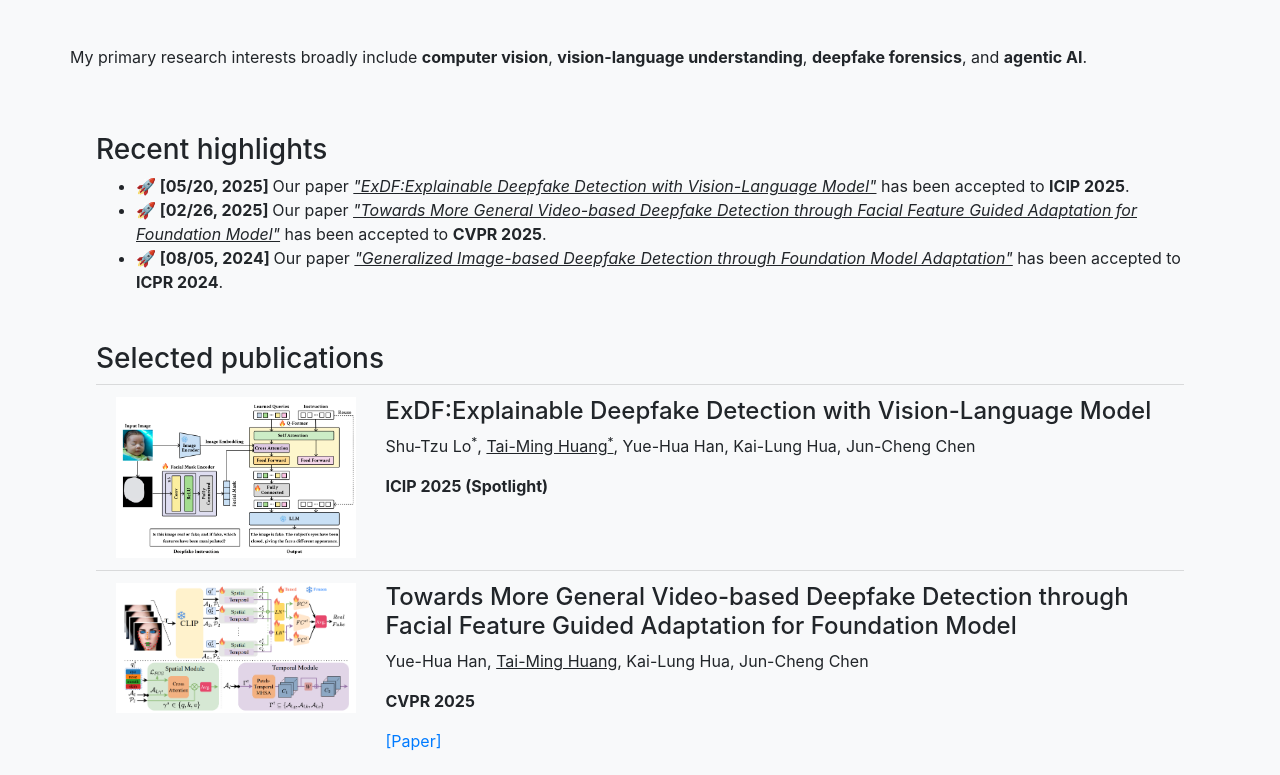
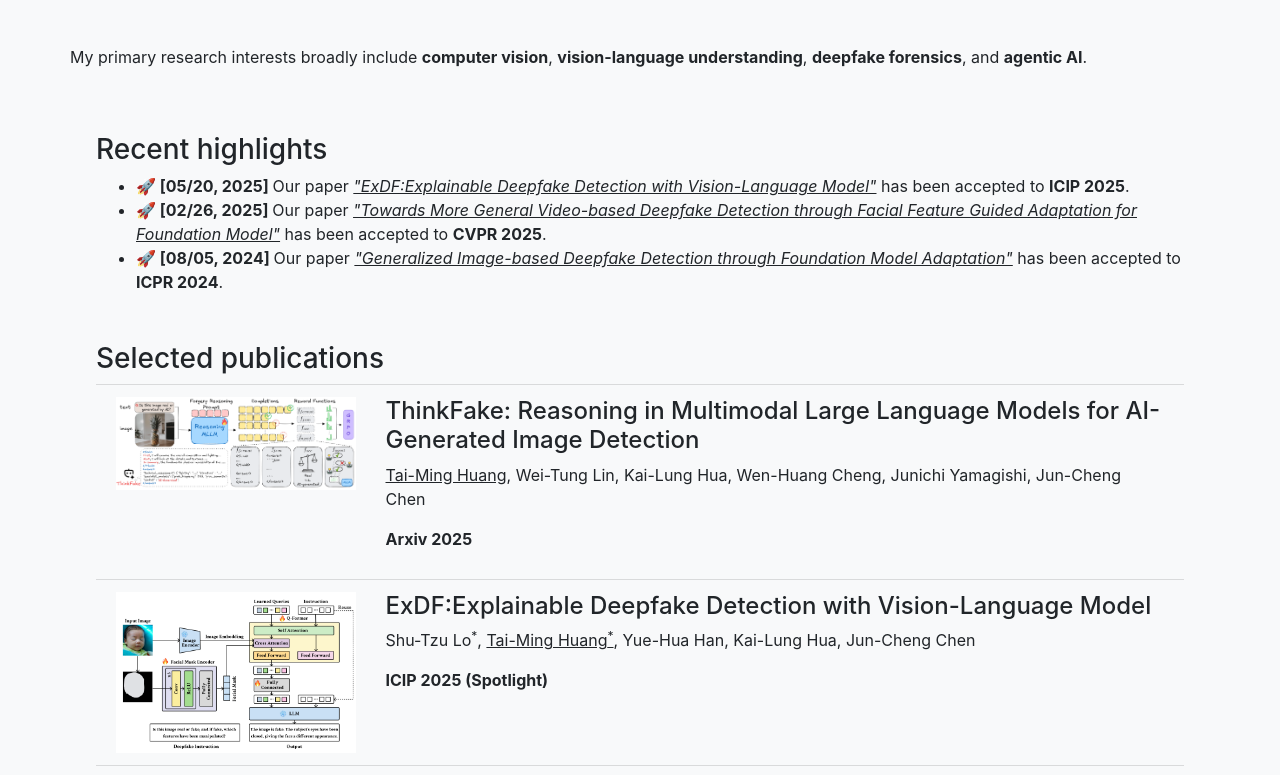
Before and after one commit to Teddy12155555/teddy12155555.github.io, a plain HTML site: page index.html in a window 1280 px wide. Shown: the part 400-1175 px from the top of the page. Drawn offline with Linux system fonts and the light colour scheme.

Commit message:
Add thinkfake

```diff
--- a/index.html
+++ b/index.html
@@ -84,6 +84,19 @@
 	<section class="mx-5 my-5" id="research">
 		<h3 class="mx-5">Selected publications</h3>
 		<ul class="list-group list-group-flush mx-5">
+			<li class="list-group-item bg-light">
+				<div class="row">
+					<div class="col-3"><img class="img-fluid" src="asset/image/Thinkfake.png" alt="">
+					</div>
+					<div class="col-9">
+						<h4 id='top' class=''>ThinkFake: Reasoning in Multimodal Large Language Models for AI-Generated Image Detection</h4>
+						<p><u>Tai-Ming Huang</u>, Wei-Tung Lin, Kai-Lung Hua, Wen-Huang Cheng, Junichi Yamagishi, Jun-Cheng Chen</p>
+						<p><b>Arxiv 2025</b></p>
+						<!-- <p>
+							<a href="https://arxiv.org/pdf/2404.05583">[Paper]</a>
+						</p> -->
+					</div>
+			</li>
 			<li class="list-group-item bg-light">
 				<div class="row">
 					<div class="col-3"><img class="img-fluid" src="asset/image/ExDF.png" alt="">
```
Also changed, not shown: asset/image/Thinkfake.png (added).
